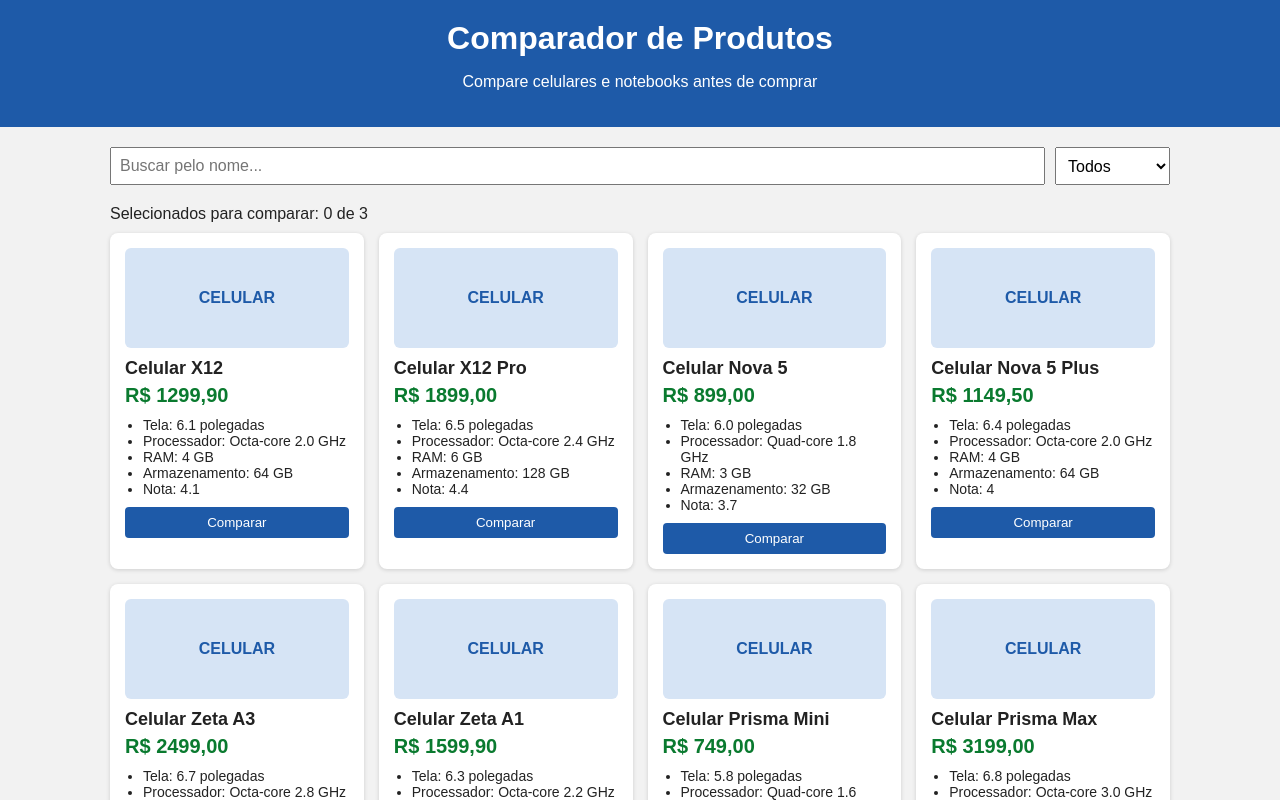
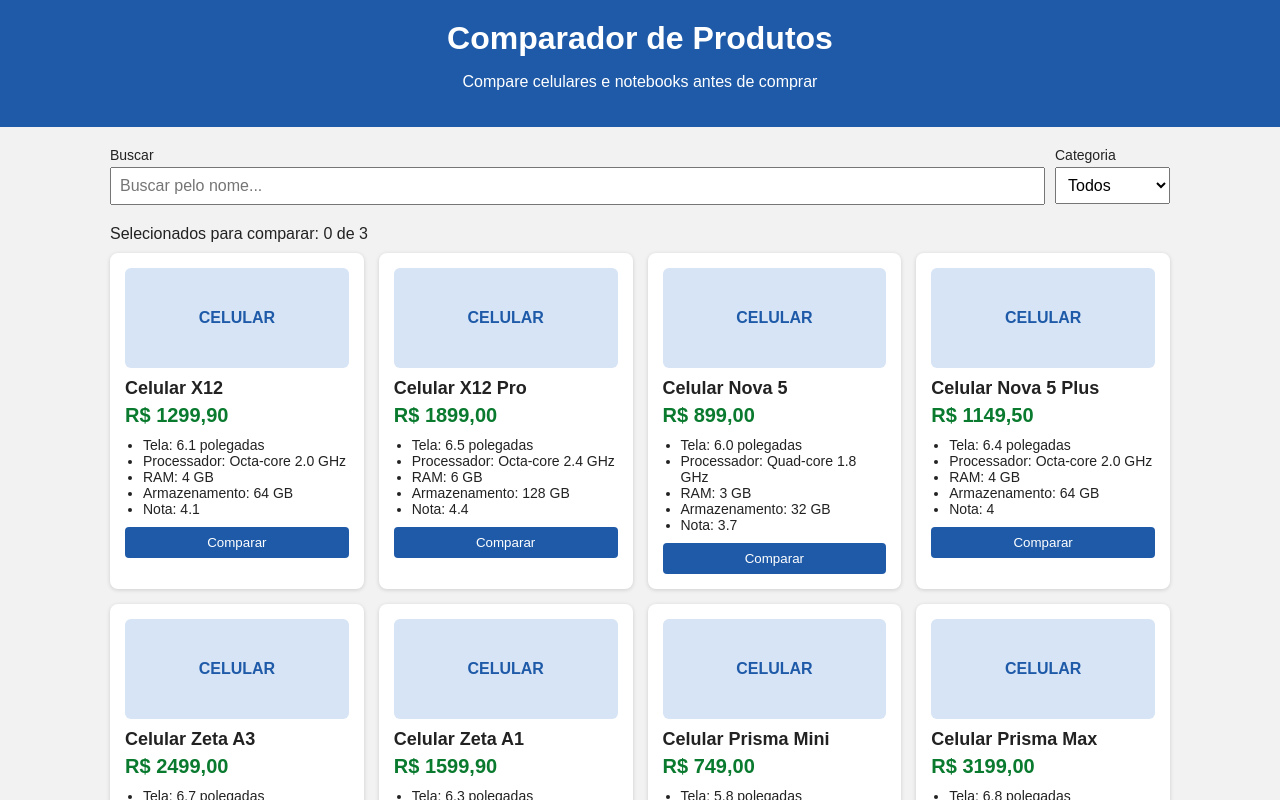
Before and after one commit to Saralapa/comparador-produtos, a React (Vite) app: page / in a window 1280 px wide. Shown: the top 800 px of the page. Built offline with nearby package versions, Linux system fonts and the light colour scheme.

Commit message:
coloca label nos campos de busca e categoria

```diff
--- a/src/App.jsx
+++ b/src/App.jsx
@@ -51,17 +51,23 @@ function App() {
 
       <main className="conteudo">
         <div className="filtros">
+          <label className="campo-busca">
+            Buscar
             <input
               type="text"
               placeholder="Buscar pelo nome..."
               value={busca}
               onChange={(e) => setBusca(e.target.value)}
             />
+          </label>
+          <label>
+            Categoria
             <select value={categoria} onChange={(e) => setCategoria(e.target.value)}>
               <option value="todos">Todos</option>
               <option value="celular">Celulares</option>
               <option value="notebook">Notebooks</option>
             </select>
+          </label>
         </div>
 
         <p className="info-selecao">Selecionados para comparar: {selecionados.length} de 3</p>
--- a/src/index.css
+++ b/src/index.css
@@ -91,8 +91,18 @@ body {
   margin-bottom: 20px;
 }
 
+.filtros label {
+  display: flex;
+  flex-direction: column;
+  gap: 4px;
+  font-size: 14px;
+}
+
+.filtros .campo-busca {
+  flex: 1;
+}
+
 .filtros input {
-  flex: 1;
   padding: 8px;
   font-size: 16px;
 }
```
Also changed, not shown: 1 other file (tests, documents, lock files or other folders). Lines whose indentation alone changed are shown as unchanged.
